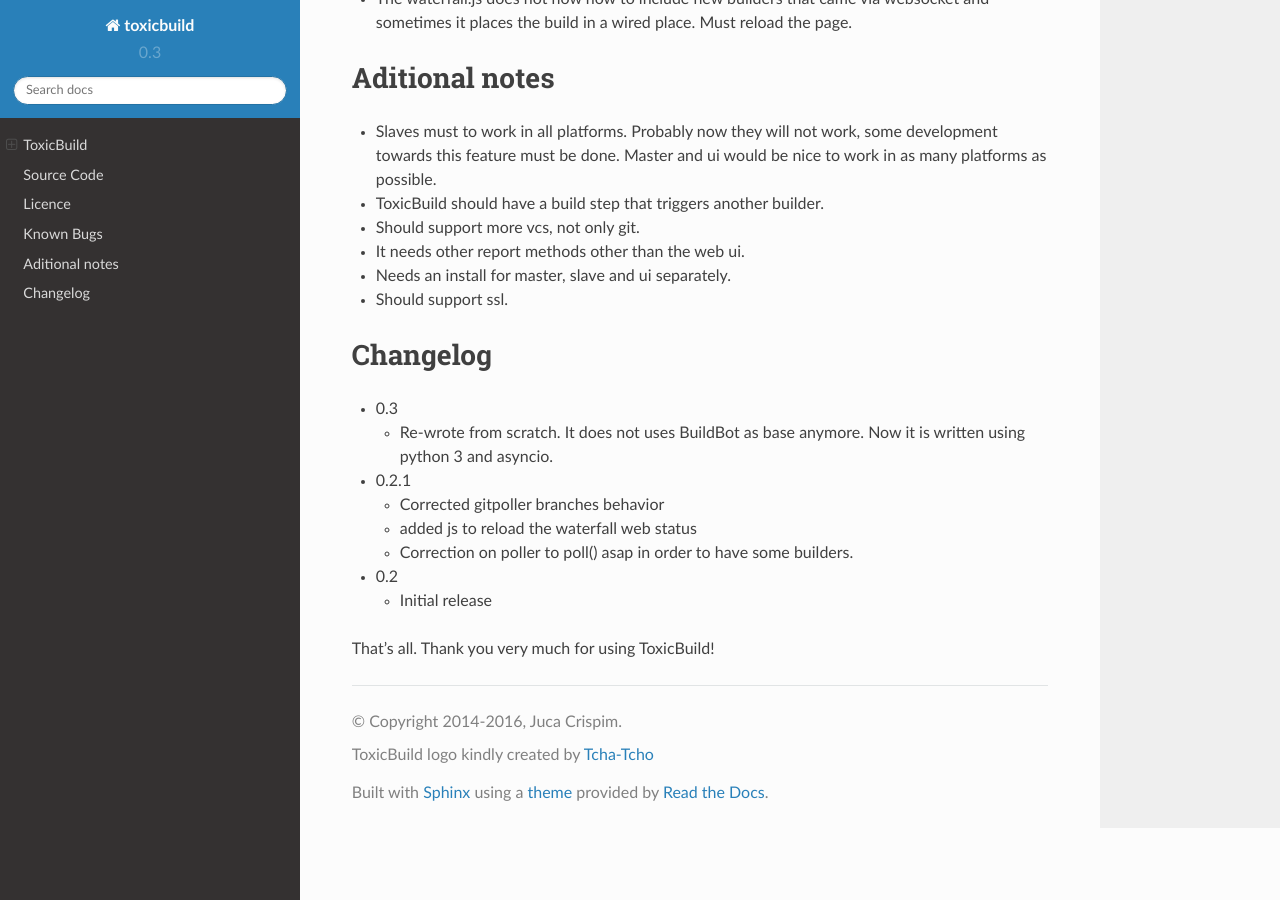
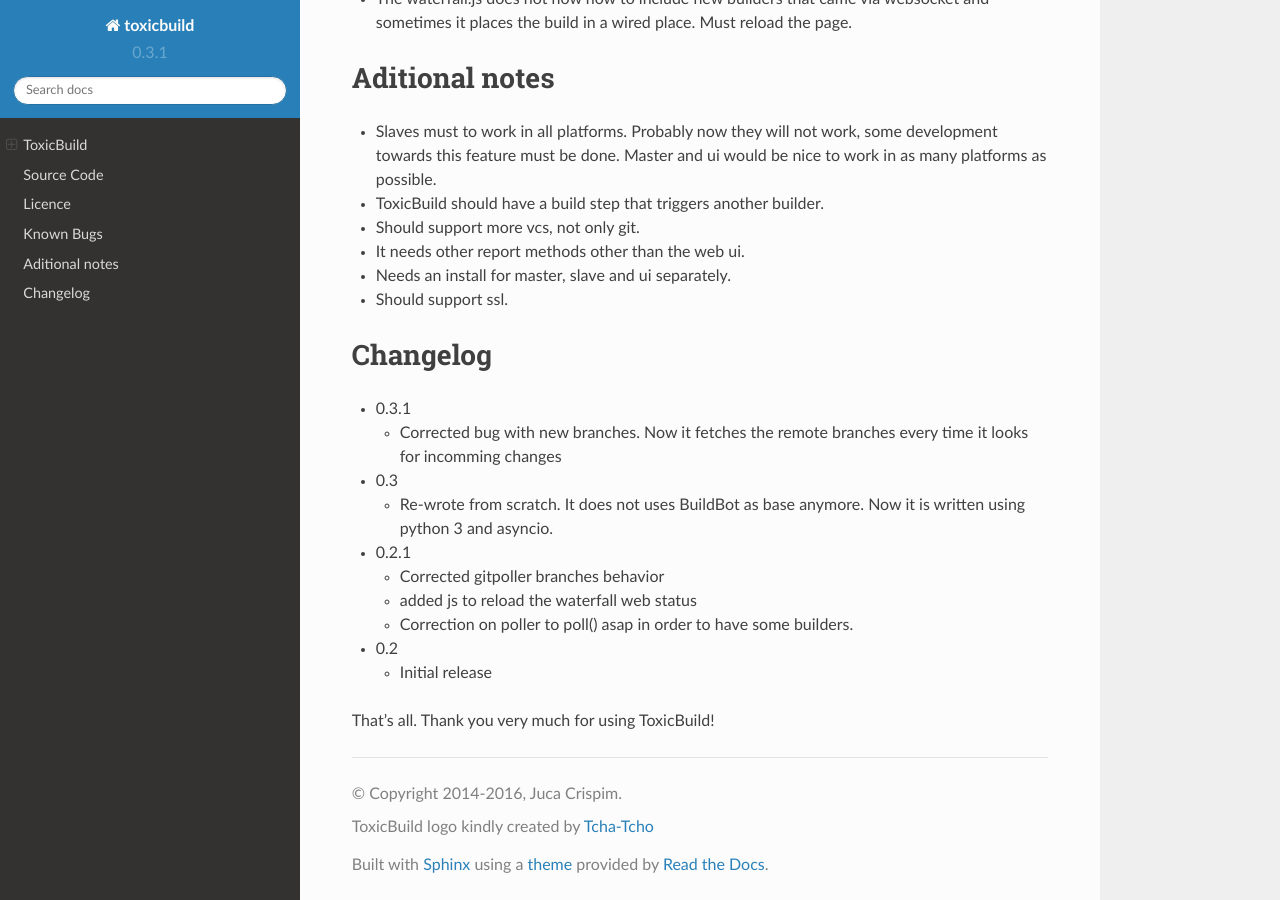
Before and after one commit to jucacrispim/toxicbuild, a Sphinx documentation site: the page built from docs/source/index.rst, in a window 1280 px wide and 900 px high, scrolled down 4902 px. Built offline with Sphinx 7.4.7 and the Read the Docs theme 2.0.0, drawn with Linux system fonts in a browser that asks for light colours.

Commit message:
docs & version number

```diff
--- a/docs/source/index.rst
+++ b/docs/source/index.rst
@@ -269,6 +269,11 @@
 Changelog
 =========
 
+* 0.3.1
+
+  - Corrected bug with new branches. Now it fetches the remote branches every
+    time it looks for incomming changes
+
 * 0.3
 
   - Re-wrote from scratch. It does not uses BuildBot as base anymore. Now it is
--- a/toxicbuild/__init__.py
+++ b/toxicbuild/__init__.py
@@ -22,4 +22,4 @@
 #                ''/''/''
 #                  '/'/'
 
-VERSION = '0.3'
+VERSION = '0.3.1'
```
